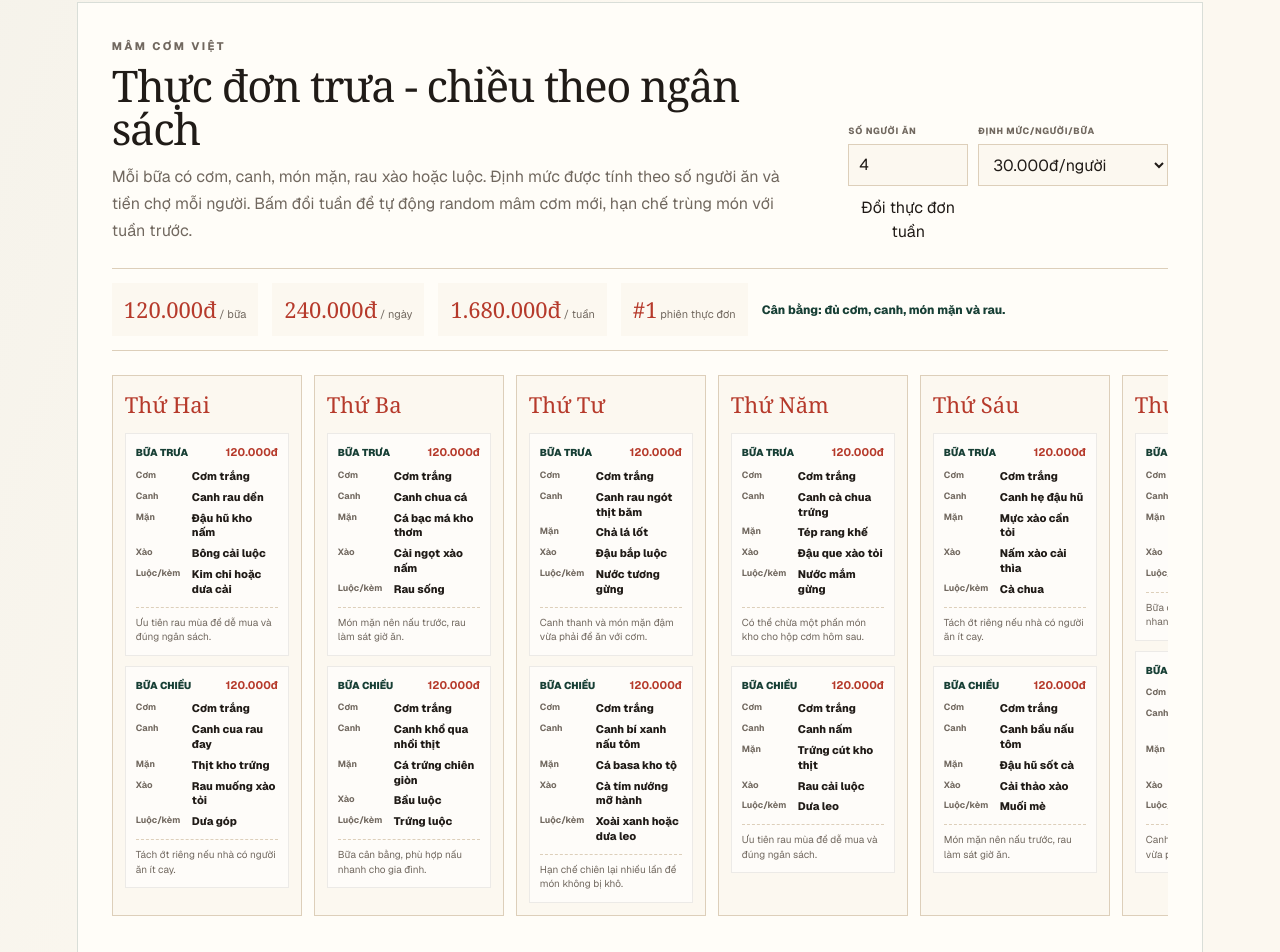
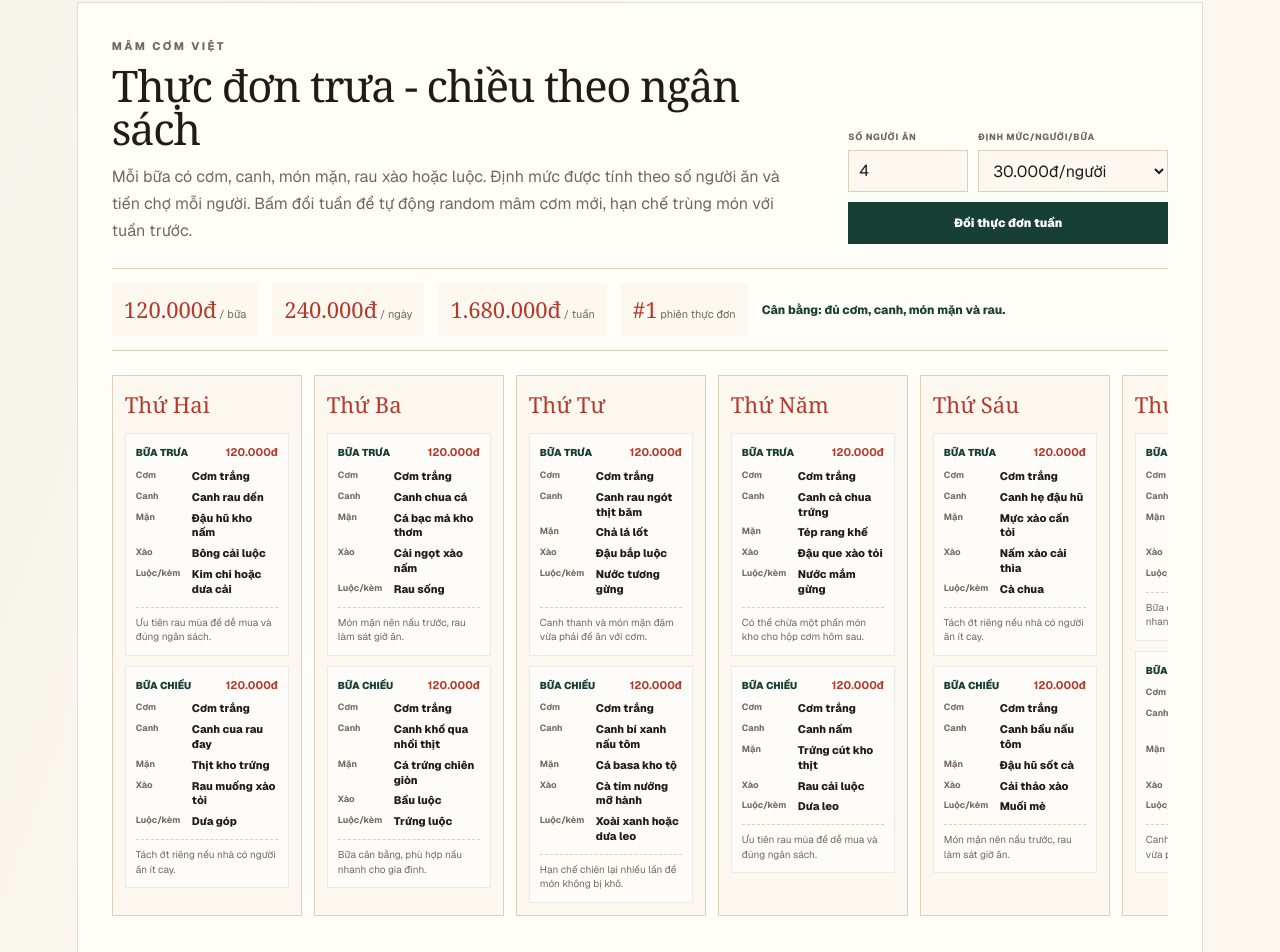
Before and after one commit to minhphu1509-cpu/angihomnay, a Next.js app: page / in a window 1280 px wide. Shown: the part 4363-5315 px from the top of the page. Built offline with nearby package versions, Linux system fonts and the light colour scheme.

Commit message:
feat: randomize weekly Vietnamese tray menus

```diff
--- a/app/globals.css
+++ b/app/globals.css
@@ -2193,6 +2193,22 @@ footer {
   width: 100%;
 }
 
+.tray-random-button {
+  background: var(--green);
+  border: 0;
+  color: white;
+  cursor: pointer;
+  font-size: 12px;
+  font-weight: 850;
+  grid-column: 1 / -1;
+  min-height: 42px;
+  padding: 0 16px;
+}
+
+.tray-random-button:hover {
+  background: #123f34;
+}
+
 .tray-budget {
   align-items: center;
   border-bottom: 1px solid var(--line);
```
